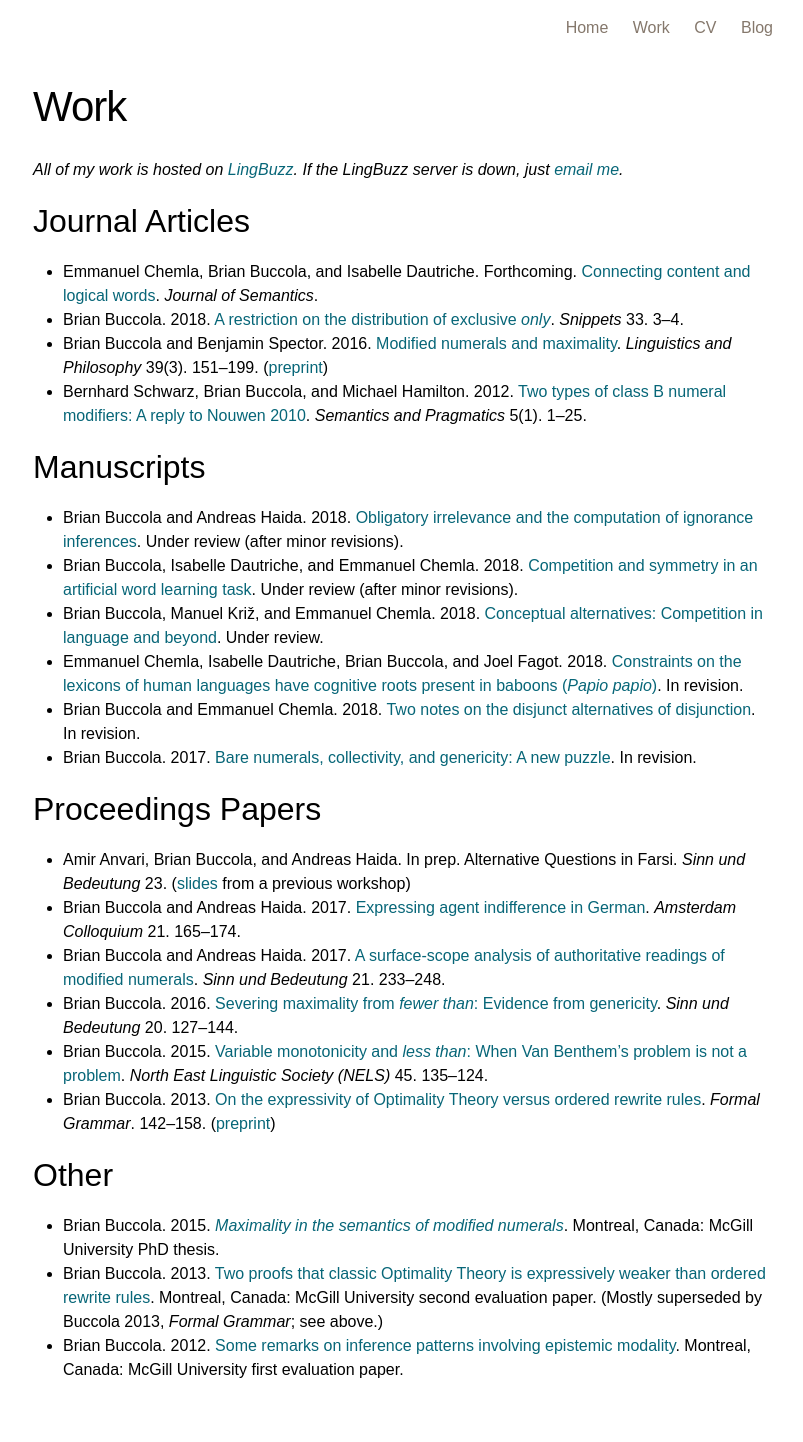
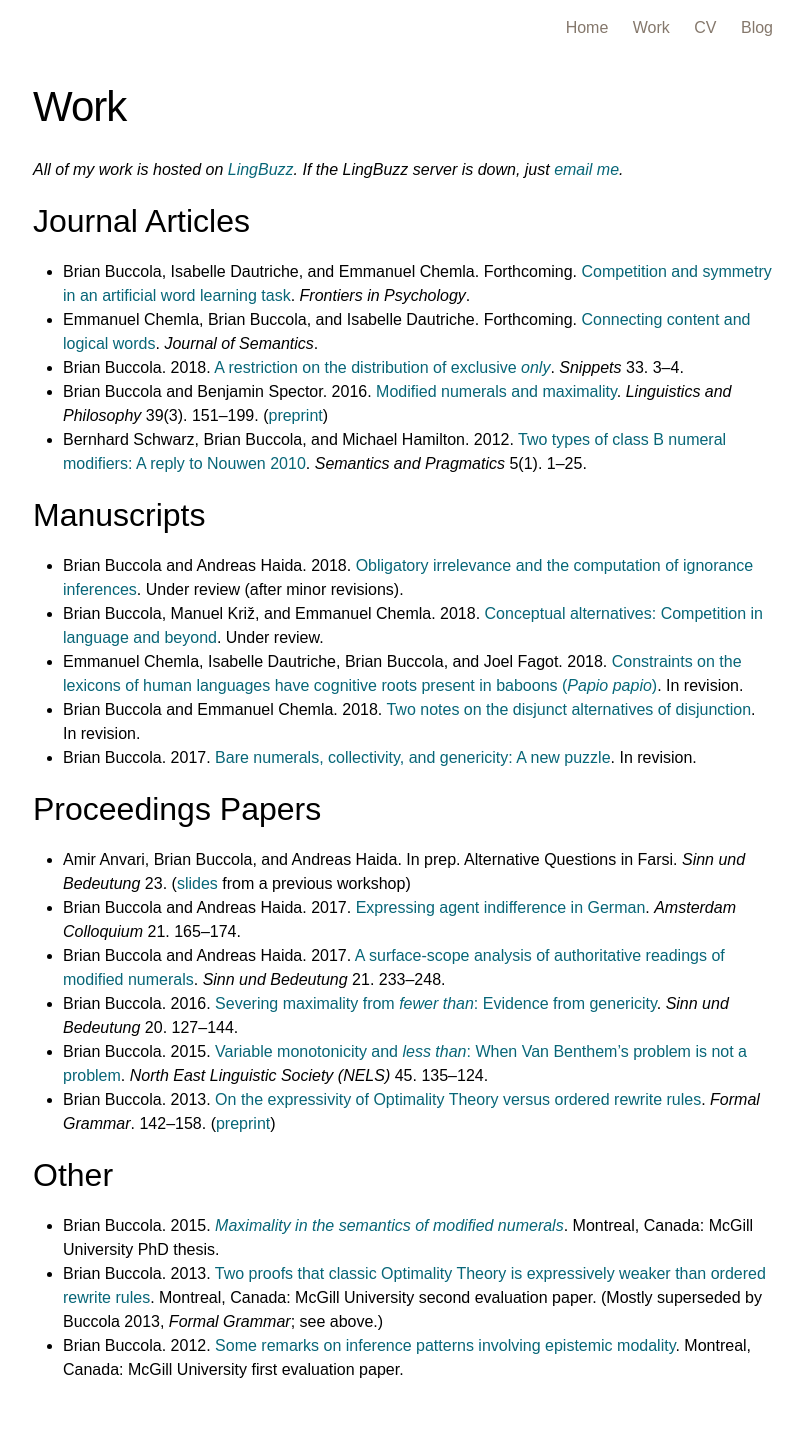
Before and after one commit to brianbuccola/brianbuccola.github.io, a Jekyll site: the page built from work.md, in a window 1280 px wide. Shown: the whole page, without its empty margins (237-1040 px from the left). Built offline with Jekyll 4.4.1, drawn with Linux system fonts in a browser that asks for light colours; some web fonts are replaced.

Commit message:
Update status of competition paper (forthcoming)

```diff
--- a/work.md
+++ b/work.md
@@ -12,11 +12,13 @@ redirect_from: /research.html
 
 ## Journal Articles
 
+- Brian Buccola, Isabelle Dautriche, and Emmanuel Chemla. Forthcoming. [Competition and symmetry in an artificial word learning task][competition-lb]. *Frontiers in Psychology*.
 - Emmanuel Chemla, Brian Buccola, and Isabelle Dautriche. Forthcoming. [Connecting content and logical words][connecting-sa]. *Journal of Semantics*.
 - Brian Buccola. 2018. [A restriction on the distribution of exclusive *only*][only-snippet]. *Snippets* 33. 3--4.
 - Brian Buccola and Benjamin Spector. 2016. [Modified numerals and maximality][mod-num-max-doi]. *Linguistics and Philosophy* 39(3). 151--199. ([preprint][mod-num-max-lb])
 - Bernhard Schwarz, Brian Buccola, and Michael Hamilton. 2012. [Two types of class B numeral modifiers: A reply to Nouwen 2010][reply-to-nouwen-sp]. *Semantics and Pragmatics* 5(1). 1--25.
 
+[competition-lb]: https://ling.auf.net/lingbuzz/003992/current.pdf
 [connecting-sa]: https://semanticsarchive.net/Archive/WVhYzUwM/Chemla-Buccola-Dautriche-ConnectWords.pdf
 [only-snippet]: http://www.ledonline.it/snippets/allegati/snippets33002.pdf
 [mod-num-max-doi]: https://dx.doi.org/10.1007/s10988-016-9187-2
@@ -26,14 +28,12 @@ redirect_from: /research.html
 ## Manuscripts
 
 - Brian Buccola and Andreas Haida. 2018. [Obligatory irrelevance and the computation of ignorance inferences][oblig-irrel-lb]. Under review (after minor revisions).
-- Brian Buccola, Isabelle Dautriche, and Emmanuel Chemla. 2018. [Competition and symmetry in an artificial word learning task][competition-lb]. Under review (after minor revisions).
 - Brian Buccola, Manuel Križ, and Emmanuel Chemla. 2018. [Conceptual alternatives: Competition in language and beyond][concepts-lb]. Under review.
 - Emmanuel Chemla, Isabelle Dautriche, Brian Buccola, and Joel Fagot. 2018. [Constraints on the lexicons of human languages have cognitive roots present in baboons (*Papio papio*)][baboons-lb]. In revision.
 - Brian Buccola and Emmanuel Chemla. 2018. [Two notes on the disjunct alternatives of disjunction][or-snippet]. In revision.
 - Brian Buccola. 2017. [Bare numerals, collectivity, and genericity: A new puzzle][bare-num-lb]. In revision.
 
 [baboons-lb]: https://ling.auf.net/lingbuzz/004172/current.pdf
-[competition-lb]: https://ling.auf.net/lingbuzz/003992/current.pdf
 [or-snippet]: https://ling.auf.net/lingbuzz/003967/current.pdf
 [concepts-lb]: https://ling.auf.net/lingbuzz/003208/current.pdf
 [oblig-irrel-lb]: https://ling.auf.net/lingbuzz/003600/current.pdf
```
